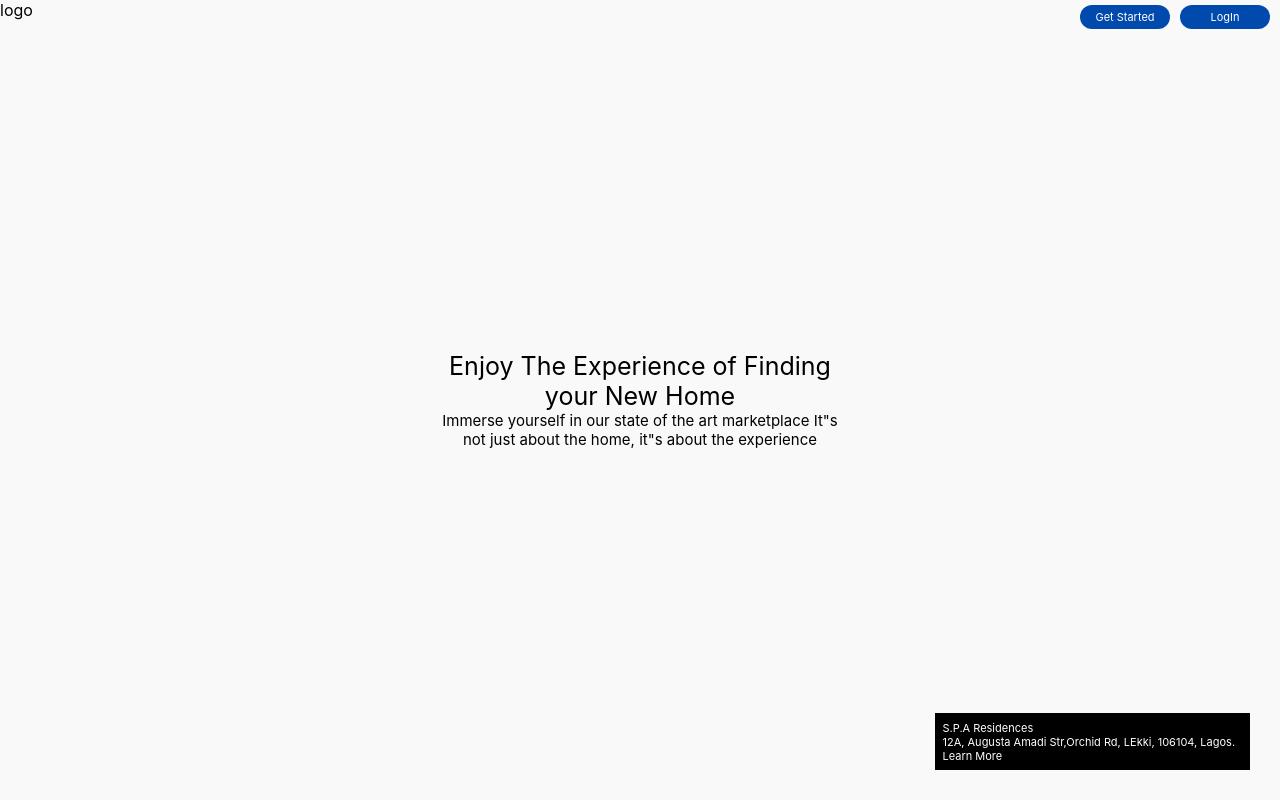
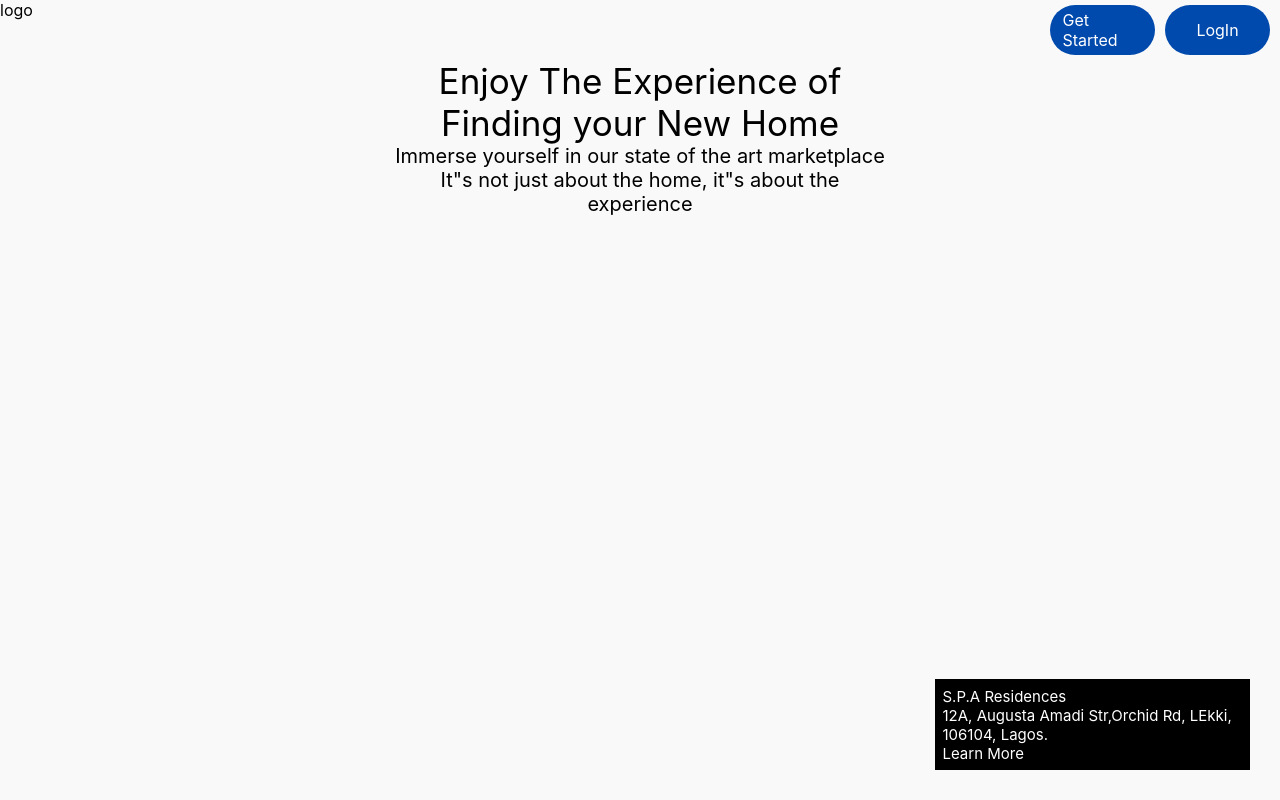
Before and after one commit to MobileGamer-hq/SmartProp, a React (Create React App) app: page / in a window 1280 px wide. Built offline with nearby package versions, Linux system fonts and the light colour scheme; no server answers; the database is empty.

Commit message:
new changes

```diff
--- a/src/Components/Buttons.jsx
+++ b/src/Components/Buttons.jsx
@@ -26,7 +26,7 @@ export function BeveledButton({
   color = colors.primary,
   width = sizes.BUTTON_WIDTH,
   padding = sizes.PADDING_MIN,
-  fontSize = sizes.FONT_MIN,
+  fontSize = sizes.FONT_MIN + 1,
   margin = sizes.MARGIN_MIN
 }) {
   return (
@@ -37,8 +37,8 @@ export function BeveledButton({
         backgroundColor: color,
         color: colors.text2,
         padding: sizes.PADDING_MIN,
-        paddingRight: sizes.PADDING_MID,
-        paddingLeft: sizes.PADDING_MID,
+        paddingRight: sizes.PADDING_MID + 5,
+        paddingLeft: sizes.PADDING_MID + 5,
         borderRadius: sizes.MID,
         fontSize: fontSize,
         margin: margin,
--- a/src/Data/DataModels.js
+++ b/src/Data/DataModels.js
@@ -1,8 +1,8 @@
 export const sizes = {
   FONT_TITLE: 50,
-  FONT_MAX: 25,
-  FONT_MID: 15,
-  FONT_MIN: 11,
+  FONT_MAX: 35,
+  FONT_MID: 20,
+  FONT_MIN: 15,
 
   SPACES_MAX: 50,
   SPACES_MID: 25,
@@ -20,7 +20,7 @@ export const sizes = {
   MARGIN_MID: 10,
   MARGIN_MIN: 5,
 
-  BUTTON_WIDTH: 75,
+  BUTTON_WIDTH: 80,
 
 };
 
--- a/src/Pages/Welcome.jsx
+++ b/src/Pages/Welcome.jsx
@@ -31,11 +31,13 @@ function Welcome() {
         </div>
         <div
           style={{
+            display: "flex",
             flexDirection: "column",
             display: "flex",
             justifyContent: "center",
             alignItems: "center",
-            width: 400,
+            width: 500,
+
           }}
         >
           <div
@@ -56,7 +58,9 @@ function Welcome() {
             about the home, it"s about the experience
           </div>
         </div>
-        <div style={{
+        <div
+        className="example-address"
+        style={{
           position: "absolute",
           bottom: 30,
           right: 30,
--- a/src/Styles/Welcome.css
+++ b/src/Styles/Welcome.css
@@ -8,7 +8,7 @@
   width: 100%;
   display: flex;
   flex-direction: column;
-  justify-content: center;
+  /* justify-content: center; */
   align-items: center;
 }
 
@@ -17,6 +17,10 @@
   flex-direction: row;
   width: 100%;
   justify-content: space-between;
-  position: absolute;
-  top: 0;
+
 }
+
+.example-address:hover {
+  scale: 1.05;
+  cursor: pointer;
+}
```
